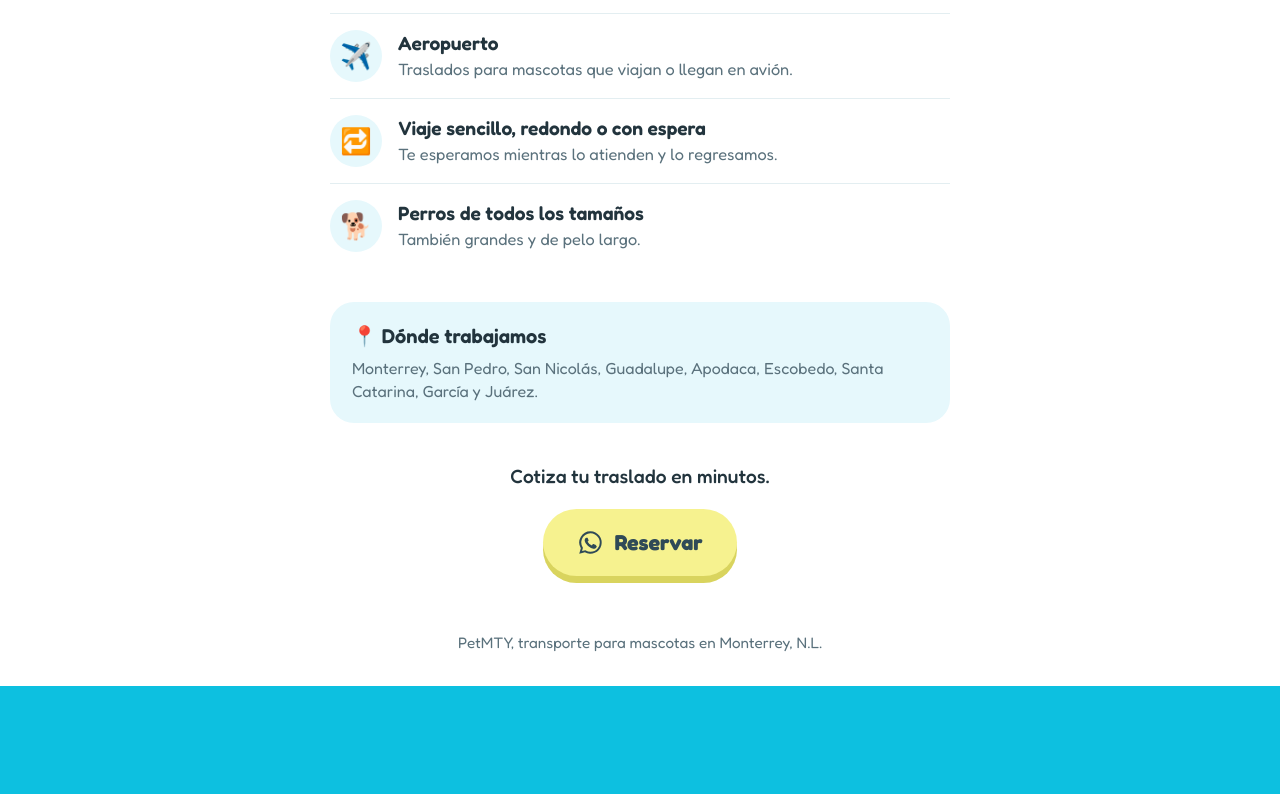
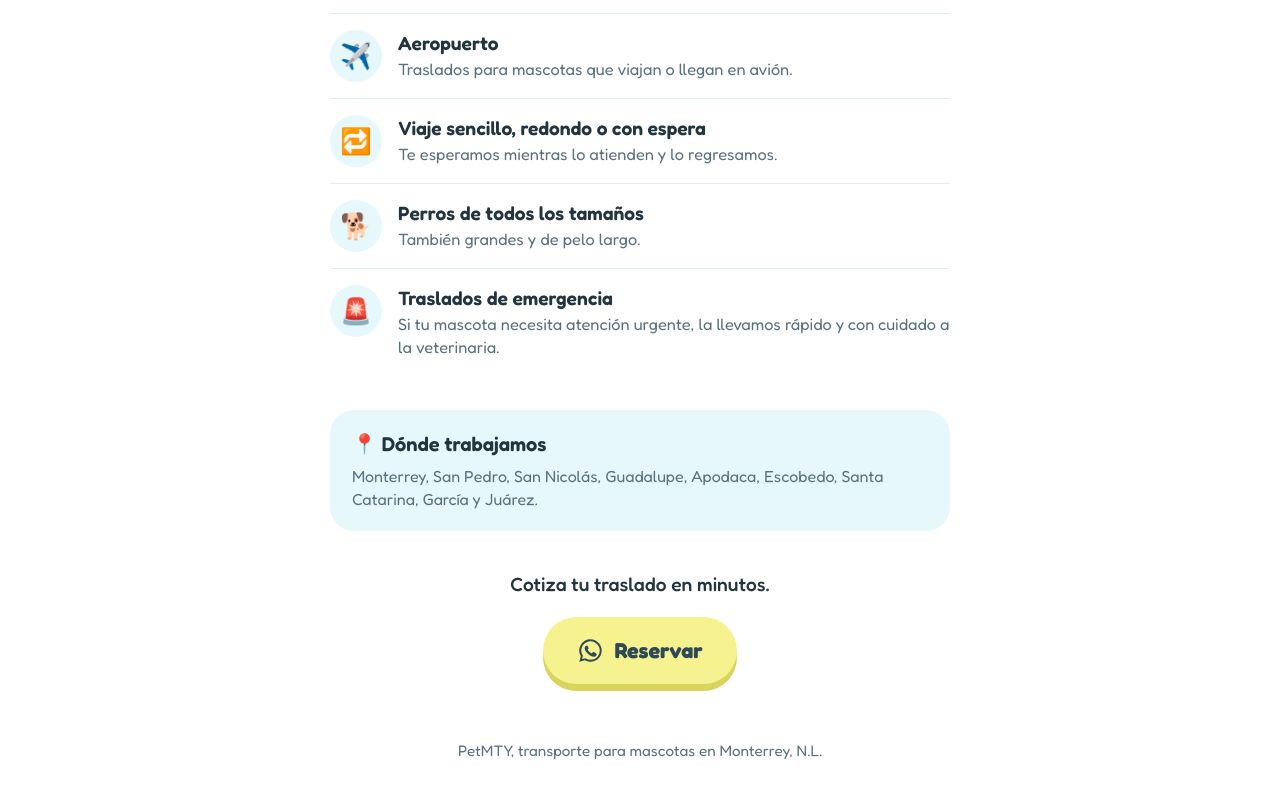
Before and after one commit to PetMty-mx/petmty-mx.github.io, a plain HTML site: page index.html in a window 1280 px wide. Shown: the part 1356-2150 px from the top of the page. Before the commit the page ends 2042 px from the top, so only its background shows below. Drawn offline with Linux system fonts and the light colour scheme.

Commit message:
Add files via upload

```diff
--- a/index.html
+++ b/index.html
@@ -130,6 +130,7 @@ footer{background:var(--hoja);text-align:center;color:var(--suave);font-size:.95
       <li><div class="ico" aria-hidden="true">✈️</div><div><b>Aeropuerto</b><span>Traslados para mascotas que viajan o llegan en avión.</span></div></li>
       <li><div class="ico" aria-hidden="true">🔁</div><div><b>Viaje sencillo, redondo o con espera</b><span>Te esperamos mientras lo atienden y lo regresamos.</span></div></li>
       <li><div class="ico" aria-hidden="true">🐕</div><div><b>Perros de todos los tamaños</b><span>También grandes y de pelo largo.</span></div></li>
+      <li><div class="ico" aria-hidden="true">🚨</div><div><b>Traslados de emergencia</b><span>Si tu mascota necesita atención urgente, la llevamos rápido y con cuidado a la veterinaria.</span></div></li>
     </ul>
     <div class="zonas">
       <h3>📍 Dónde trabajamos</h3>
```
